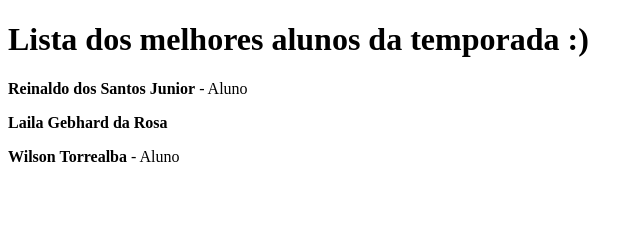
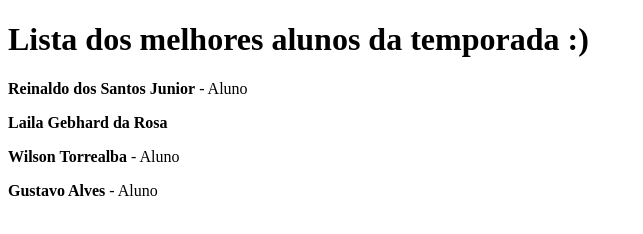
Before and after one commit to Reinaldo0/devs2bluForkAtividade, a plain HTML site: page index.html in a window 1280 px wide. Shown: the whole page, without its empty margins (0-643 px from the left). Drawn offline with Linux system fonts and the light colour scheme.

Commit message:
adicionado nome

```diff
--- a/index.html
+++ b/index.html
@@ -12,6 +12,8 @@
     <p><b>Reinaldo dos Santos Junior</b> - Aluno</p>
     <p><b>Laila Gebhard da Rosa</b></p>
     <p><b>Wilson Torrealba</b> - Aluno</p>
+    <p><b>Gustavo Alves</b> - Aluno</p>
+
 
 </body>
 </html>
```
